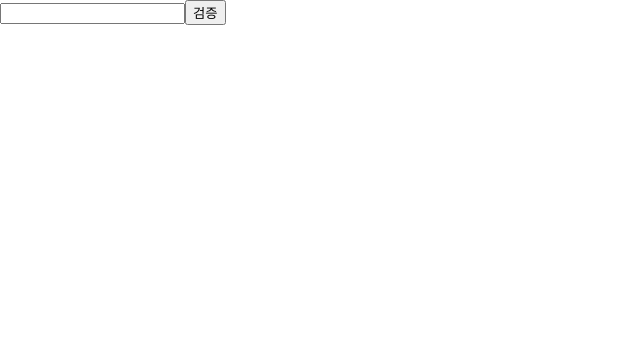
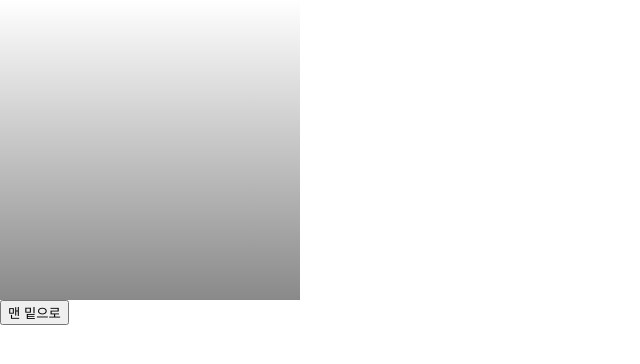
Before and after one commit to JwaSangHeon/react-basic, a React (Create React App) app: page / in a window 1280 px wide. Shown: the top 364 px of the page, without its empty margins (0-640 px from the left). Built offline with nearby package versions, Linux system fonts and the light colour scheme.

Commit message:
ref의 이해 - ScrollBox 추가

```diff
--- a/src/App.js
+++ b/src/App.js
@@ -5,6 +5,7 @@
 import Say from './Say';
 import EventPractice from './EventPractice';
 import ValidationSample from './ValidationSample';
+import ScrollBox from './ScrollBox';
 
 // const App = () => {
 //   return (
@@ -20,7 +21,15 @@
 // class형 component
 class App extends Component {
   render() {
-    return <ValidationSample />;
+    return (
+      // <ValidationSample />
+      <>
+        <ScrollBox ref={(ref) => (this.scrollBox = ref)} />
+        <button onClick={() => this.scrollBox.scrollToBottom()}>
+          맨 밑으로
+        </button>
+      </>
+    );
   }
 }
 
--- /dev/null
+++ b/src/ScrollBox.js
@@ -0,0 +1,30 @@
+import React, { Component } from 'react';
+
+class ScrollBox extends Component {
+  scrollToBottom = () => {
+    const { scrollHeight, clientHeight } = this.box;
+    this.box.scrollTop = scrollHeight - clientHeight;
+  };
+
+  render() {
+    const style = {
+      border: '1px sold black',
+      height: '300px',
+      width: '300px',
+      overflow: 'auto',
+      position: 'relative',
+    };
+    const innerStyle = {
+      width: '100%',
+      height: '650px',
+      background: 'linear-gradient(white, black)',
+    };
+    return (
+      <div style={style} ref={(ref) => (this.box = ref)}>
+        <div style={innerStyle} />
+      </div>
+    );
+  }
+}
+
+export default ScrollBox;
```
